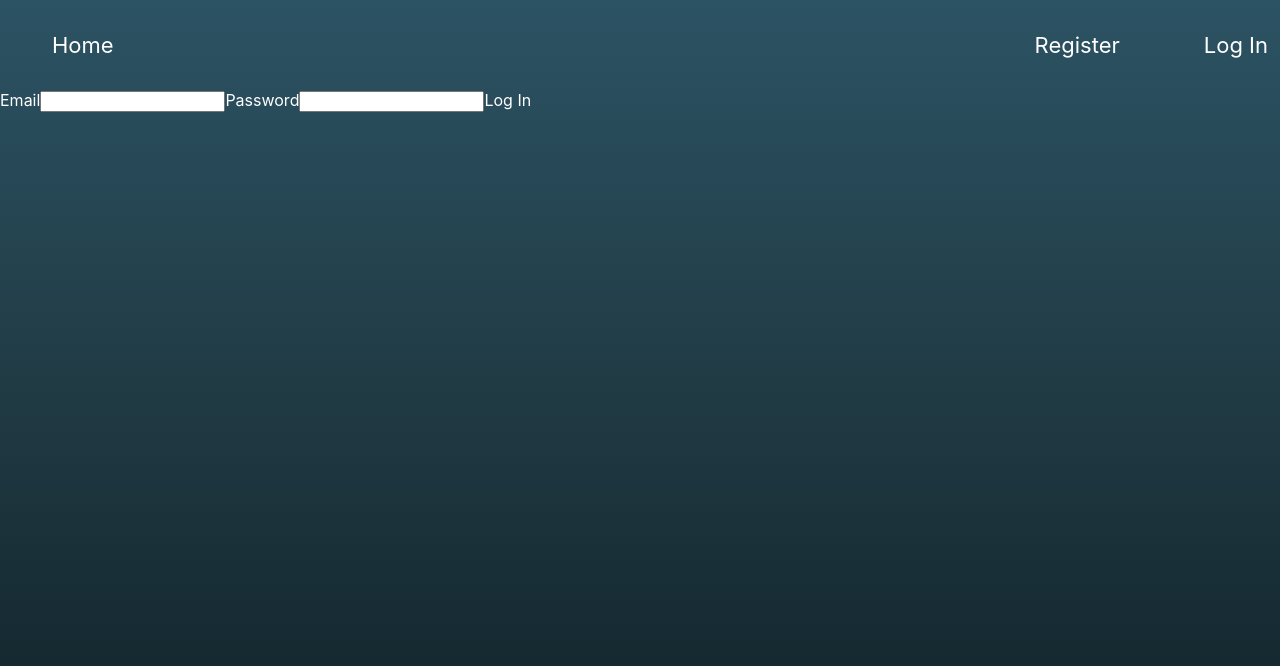
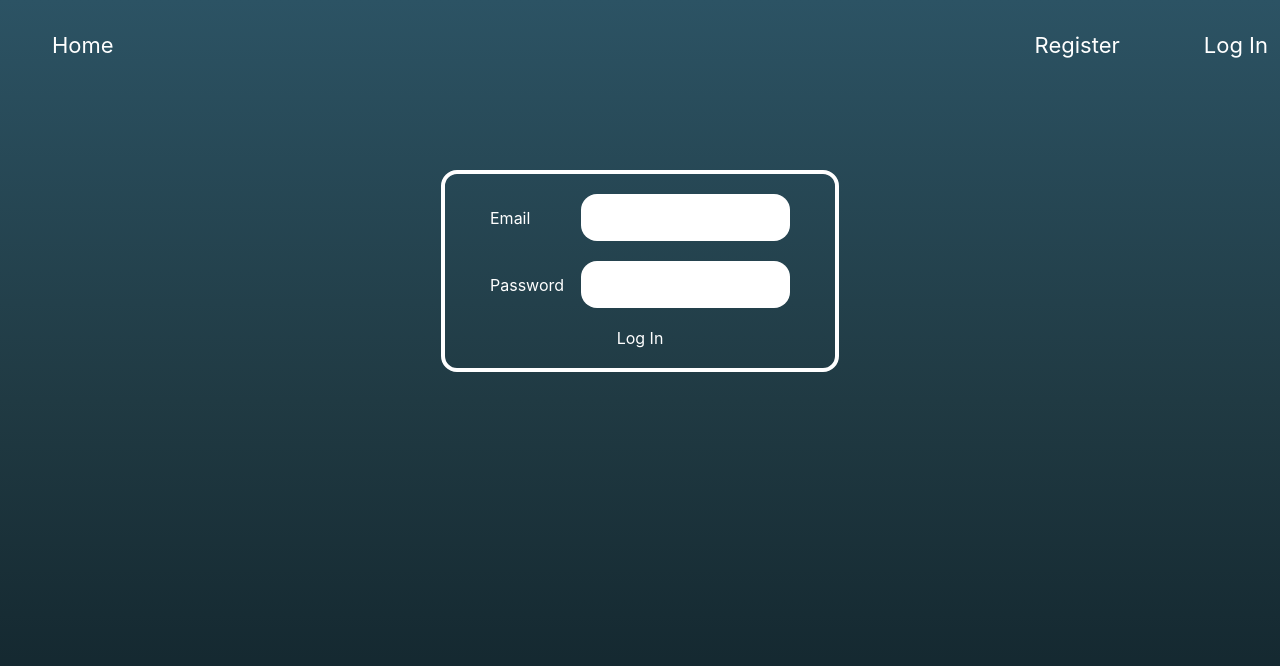
Before and after one commit to Oksana-Zakhariia/goit-react-hw-08-phonebook, a React (Create React App) app: page /login in a window 1280 px wide. Shown: the top 666 px of the page. Built offline with nearby package versions, Linux system fonts and the light colour scheme.

Commit message:
add styles

```diff
--- a/src/components/Contact/Contact.styled.js
+++ b/src/components/Contact/Contact.styled.js
@@ -1,21 +1,27 @@
 import styled from 'styled-components';
 export const ContactItem = styled.div`
-  border-radius: 10px;
-  border: 2px solid ${props => props.theme.colors.mainBorderColor};
-  color: ${props => props.theme.colors.greyText};
-  width: 800px;
-  padding: ${props => props.theme.spacing.small};
+  width: 350px;
   display: flex;
-  justify-content: space-between;
+  flex-wrap: wrap;
+  justify-content: space-around;
+  gap: ${props => props.theme.spacing.step * 5}px;
+  border: 2px solid ${({ color }) => color ?? '#fff'};
+  border-radius: ${props => props.theme.spacing.step * 4}px;
+  transition: transform 0.5s ${props => props.theme.animations.cubicBezier};
+  padding: 10px;
+  margin-top: ${props => props.theme.spacing.step * 10}px;
+  margin-left: auto;
+  margin-right: auto;
   align-items: center;
-  box-shadow: ${props => props.theme.shadow};
-  margin-bottom: ${props => props.theme.spacing.small};
+  background-color: ${props => props.theme.colors.imageBackground};
 `;
 export const ContactButton = styled.button`
+  border: 4px solid ${props => props.theme.colors.light};
+  border-radius: ${props => props.theme.spacing.step * 4}px;
+  background-color: ${props => props.theme.colors.light};
+  color: ${props => props.theme.colors.dark};
+  font-weight: 500;
+  padding: ${props => props.theme.spacing.step * 1}px;
   width: 100px;
-  padding: 5px;
-  background-color: ${props => props.theme.colors.mainBorderColor};
-  color: ${props => props.theme.colors.white};
-  border: 1px solid ${props => props.theme.colors.mainBorderColor};
-  border-radius: 5px;
+  font-size: ${props => props.theme.fontSizes.large};
 `;
--- a/src/components/ContactForm/ContactForm.js
+++ b/src/components/ContactForm/ContactForm.js
@@ -1,7 +1,7 @@
 import React from 'react';
-import { Formik, Form } from 'formik';
+import { Formik } from 'formik';
 import * as Yup from 'yup';
-import { FormButton, Input, FormLabel } from './ContactForm.styled';
+import { FormButton, Input, FormLabel, Forma } from './ContactForm.styled';
 import { useDispatch, useSelector } from 'react-redux';
 import { getContacts } from 'redux/contacts/selectors';
 import { addContact } from 'redux/contacts/operations';
@@ -48,7 +48,7 @@ export const ContactForm = () => {
         onSubmit={handleSubmit}
       >
         {({ errors, touched }) => (
-          <Form>
+          <Forma>
             <FormLabel htmlFor="name">
               Name
               <Input name="name" />
@@ -63,7 +63,7 @@ export const ContactForm = () => {
             </FormLabel>
 
             <FormButton type="submit">Submit</FormButton>
-          </Form>
+          </Forma>
         )}
       </Formik>
     </div>
--- a/src/components/ContactForm/ContactForm.styled.js
+++ b/src/components/ContactForm/ContactForm.styled.js
@@ -1,20 +1,39 @@
-import { Field } from 'formik';
+import { Field, Form } from 'formik';
 import styled from 'styled-components';
+export const Forma = styled(Form)`
+  width: 350px;
+  display: flex;
+  flex-wrap: wrap;
+  justify-content: space-around;
+  gap: ${props => props.theme.spacing.step * 5}px;
+  border: 4px solid ${({ color }) => color ?? '#fff'};
+  border-radius: ${props => props.theme.spacing.step * 4}px;
+  transition: transform 0.5s ${props => props.theme.animations.cubicBezier};
+  padding: 20px;
+  margin-top: ${props => props.theme.spacing.step * 20}px;
+  margin-left: auto;
+  margin-right: auto;
+`;
 export const Input = styled(Field)`
-  padding: 10px;
-  box-shadow: ${props => props.theme.shadow};
-  border-radius: 10px;
-  border: 2px solid ${props => props.theme.colors.mainBorderColor};
+  padding: ${props => props.theme.spacing.step * 2}px;
+  border: 4px solid transparent;
+  border-radius: ${props => props.theme.spacing.step * 4}px;
   outline: none;
-  margin-left: ${props => props.theme.spacing.large};
 `;
 export const FormLabel = styled.label`
-  color: ${props => props.theme.colors.greyText};
-  font-size: ${props => props.theme.fonts.largeFontSize};
-  margin-right: auto;
-  margin-left: auto;
-  margin-right: ${props => props.theme.spacing.large};
+  gap: ${props => props.theme.spacing.step * 1}px;
+  display: flex;
+  justify-content: space-between;
+  width: 300px;
+  align-items: center;
 `;
 export const FormButton = styled.button`
-  border: 2px solid ${props => props.theme.colors.mainBorderColor};
+  border: 4px solid ${props => props.theme.colors.light};
+  border-radius: ${props => props.theme.spacing.step * 4}px;
+  background-color: ${props => props.theme.colors.light};
+  color: ${props => props.theme.colors.dark};
+  font-weight: 500;
+  padding: ${props => props.theme.spacing.step * 1}px;
+  width: 210px;
+  font-size: ${props => props.theme.fontSizes.large};
 `;
--- a/src/components/LoginForm/LoginForm.js
+++ b/src/components/LoginForm/LoginForm.js
@@ -1,5 +1,6 @@
 import { useDispatch } from 'react-redux';
 import { logIn } from 'redux/auth/operations';
+import { Form, Label, Input } from './LoginForm.styled';
 
 export const LoginForm = () => {
   const dispatch = useDispatch();
@@ -17,16 +18,16 @@ export const LoginForm = () => {
   };
 
   return (
-    <form onSubmit={handleSubmit} autoComplete="off">
-      <label>
+    <Form onSubmit={handleSubmit} autoComplete="off">
+      <Label>
         Email
-        <input type="email" name="email" />
-      </label>
-      <label>
+        <Input type="email" name="email" />
+      </Label>
+      <Label>
         Password
-        <input type="password" name="password" />
-      </label>
+        <Input type="password" name="password" />
+      </Label>
       <button type="submit">Log In</button>
-    </form>
+    </Form>
   );
 };
--- a/src/components/LoginForm/LoginForm.styled.js
+++ b/src/components/LoginForm/LoginForm.styled.js
@@ -0,0 +1,38 @@
+import styled from 'styled-components';
+export const Form = styled.form`
+  width: 350px;
+  display: flex;
+  flex-wrap: wrap;
+  justify-content: space-around;
+  gap: ${props => props.theme.spacing.step * 5}px;
+  border: 4px solid ${({ color }) => color ?? '#fff'};
+  border-radius: ${props => props.theme.spacing.step * 4}px;
+  transition: transform 0.5s ${props => props.theme.animations.cubicBezier};
+  padding: 20px;
+  margin-top: ${props => props.theme.spacing.step * 20}px;
+  margin-left: auto;
+  margin-right: auto;
+`;
+export const Input = styled.input`
+  padding: ${props => props.theme.spacing.step * 3}px;
+  border: 4px solid transparent;
+  border-radius: ${props => props.theme.spacing.step * 4}px;
+  outline: none;
+`;
+export const Label = styled.label`
+  gap: ${props => props.theme.spacing.step * 3}px;
+  display: flex;
+  justify-content: space-between;
+  width: 300px;
+  align-items: center;
+`;
+export const Button = styled.button`
+  border: 4px solid ${props => props.theme.colors.light};
+  border-radius: ${props => props.theme.spacing.step * 4}px;
+  background-color: ${props => props.theme.colors.light};
+  color: ${props => props.theme.colors.dark};
+  font-weight: 500;
+  padding: ${props => props.theme.spacing.step * 3}px;
+  width: 210px;
+  font-size: ${props => props.theme.fontSizes.large};
+`;
--- a/src/components/SearchBox/SearchBox.styled.js
+++ b/src/components/SearchBox/SearchBox.styled.js
@@ -1,17 +1,28 @@
 import styled from 'styled-components';
-export const InputLabel = styled.label`
-  color: ${props => props.theme.colors.greyText};
-  font-size: ${props => props.theme.fonts.largeFontSize};
+export const Box = styled.div`
+  width: 350px;
+  display: flex;
+  flex-wrap: wrap;
+  justify-content: space-around;
+  gap: ${props => props.theme.spacing.step * 5}px;
+  border: 4px solid ${({ color }) => color ?? '#fff'};
+  border-radius: ${props => props.theme.spacing.step * 4}px;
+  transition: transform 0.5s ${props => props.theme.animations.cubicBezier};
+  padding: 20px;
+  margin-top: ${props => props.theme.spacing.step * 10}px;
+  margin-left: auto;
   margin-right: auto;
-  margin-left: auto;
+`;
+export const SearchLabel = styled.label`
+  gap: ${props => props.theme.spacing.step * 3}px;
   display: flex;
-  gap: ${props => props.theme.spacing.small};
+  justify-content: space-between;
+  width: 300px;
   align-items: center;
 `;
-export const Filter = styled.input`
-  padding: 10px;
-  box-shadow: ${props => props.theme.shadow};
-  border-radius: 10px;
-  border: 2px solid ${props => props.theme.colors.mainBorderColor};
+export const SearchFilter = styled.input`
+  padding: ${props => props.theme.spacing.step * 3}px;
+  border: 4px solid transparent;
+  border-radius: ${props => props.theme.spacing.step * 4}px;
   outline: none;
 `;
--- a/src/components/SearchBox/Searchbox.js
+++ b/src/components/SearchBox/Searchbox.js
@@ -1,4 +1,4 @@
-import { Filter, InputLabel } from './SearchBox.styled';
+import { Box, SearchFilter, SearchLabel } from './SearchBox.styled';
 import { useSelector, useDispatch } from 'react-redux';
 import { setContactsFilter } from '../../redux/contacts/filterSlice';
 import { getFilter } from 'redux/contacts/selectors';
@@ -11,14 +11,16 @@ export const SearchBox = () => {
   const handleFilterChange = event =>
     dispatch(setContactsFilter(event.target.value));
   return (
-    <InputLabel htmlFor="filter">
-      Find contacts by name
-      <Filter
-        name="filter"
-        type="text"
-        // value={value}
-        onChange={handleFilterChange}
-      ></Filter>
-    </InputLabel>
+    <Box>
+      <SearchLabel htmlFor="filter">
+        Find contacts by name
+        <SearchFilter
+          name="filter"
+          type="text"
+          // value={value}
+          onChange={handleFilterChange}
+        ></SearchFilter>
+      </SearchLabel>
+    </Box>
   );
 };
--- a/src/pages/Contacts.js
+++ b/src/pages/Contacts.js
@@ -5,7 +5,8 @@ import { SearchBox } from 'components/SearchBox/Searchbox';
 export default function Contacts() {
   return (
     <div>
-      Contacts
+      <h1>Here you can add or remote your contacts</h1>
+
       <ContactForm></ContactForm>
       <SearchBox></SearchBox>
       <ContactList />
```
